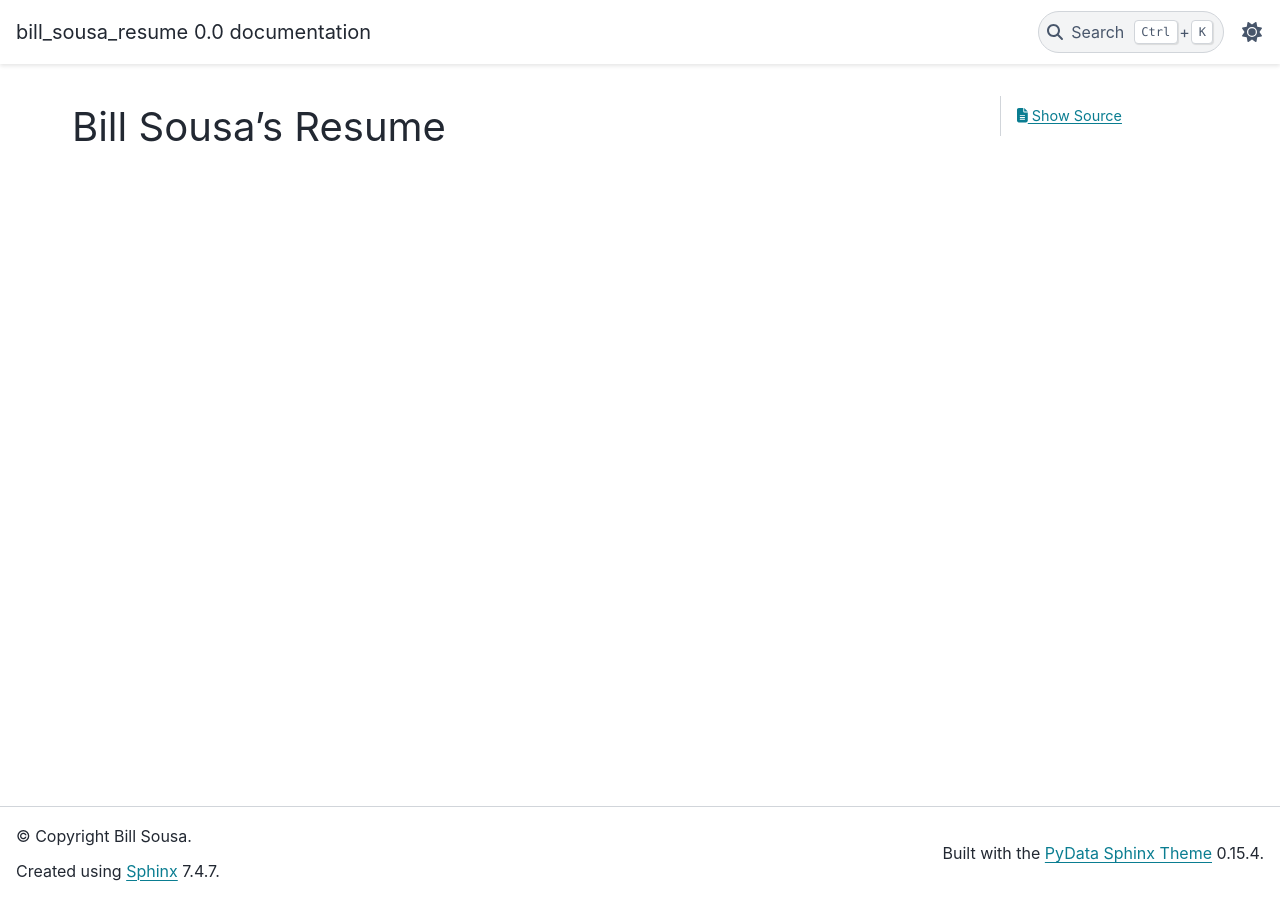
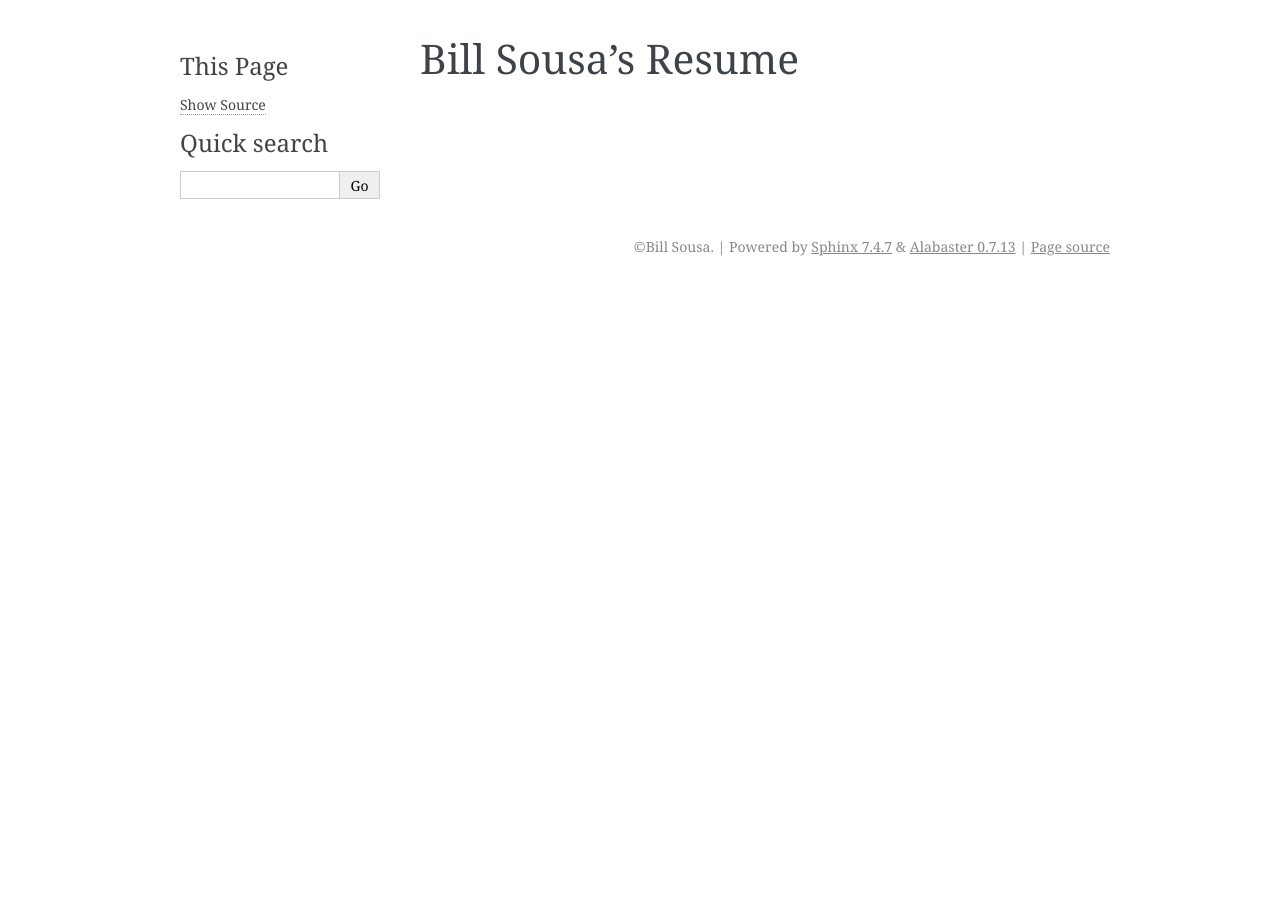
Before and after one commit to BillSousa/bill_sousa_resume, a Sphinx documentation site: the page built from docs/index.md, in a window 1280 px wide. Built offline with Sphinx 7.4.7, drawn with Linux system fonts in a browser that asks for light colours; the version number is read from the project's files by our own code.

Commit message:
Update conf.py 25_09_23_10_10_00

```diff
--- a/docs/conf.py
+++ b/docs/conf.py
@@ -23,7 +23,7 @@ source_suffix = {'.md': 'markdown'}
 # -- Options for HTML output -------------------------------------------------
 # https://www.sphinx-doc.org/en/master/usage/configuration.html#options-for-html-output
 
-html_theme = 'pydata_sphinx_theme'   #   'alabaster' #
+html_theme = 'alabaster'
 html_static_path = ['_static']
 html_context = {
    # ...
```
